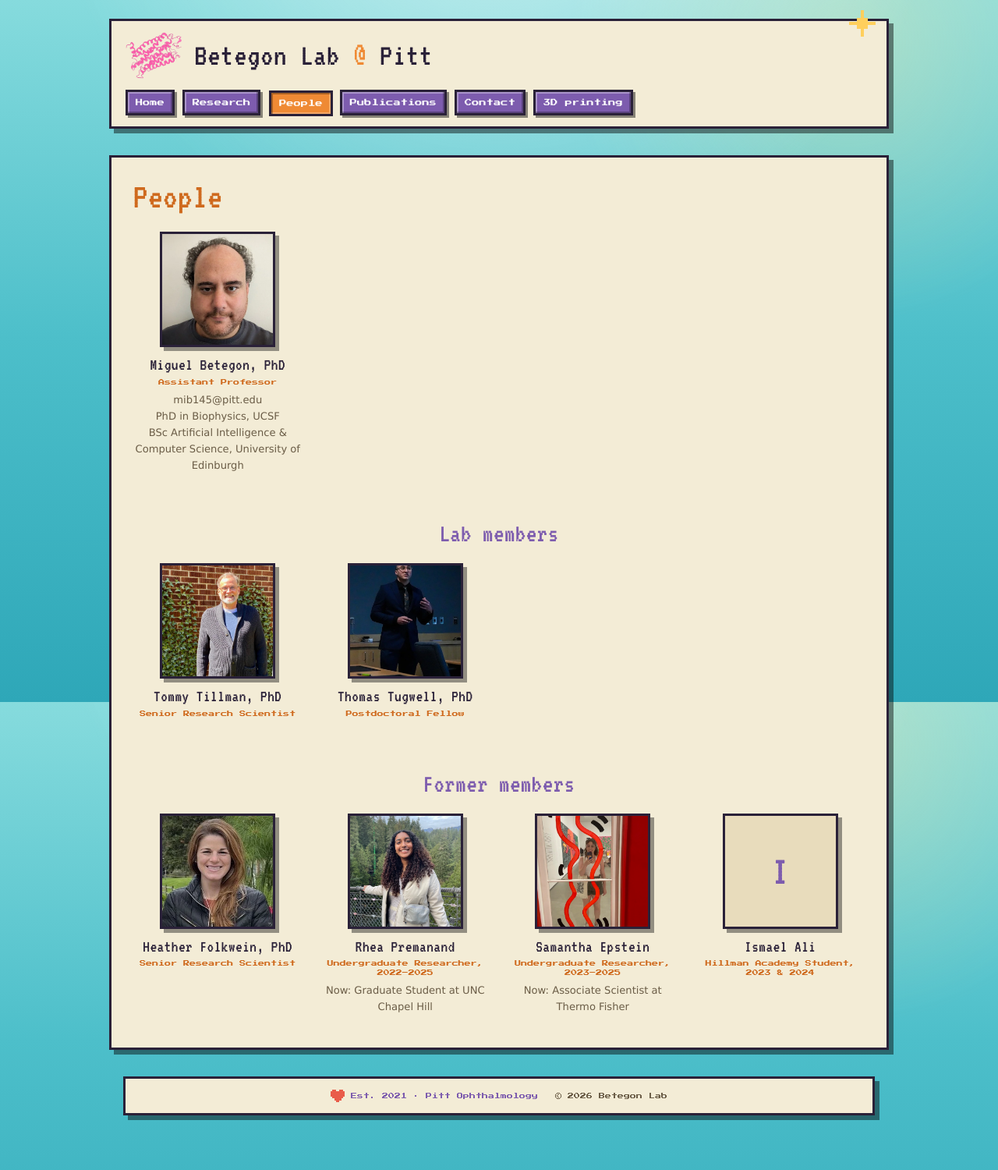
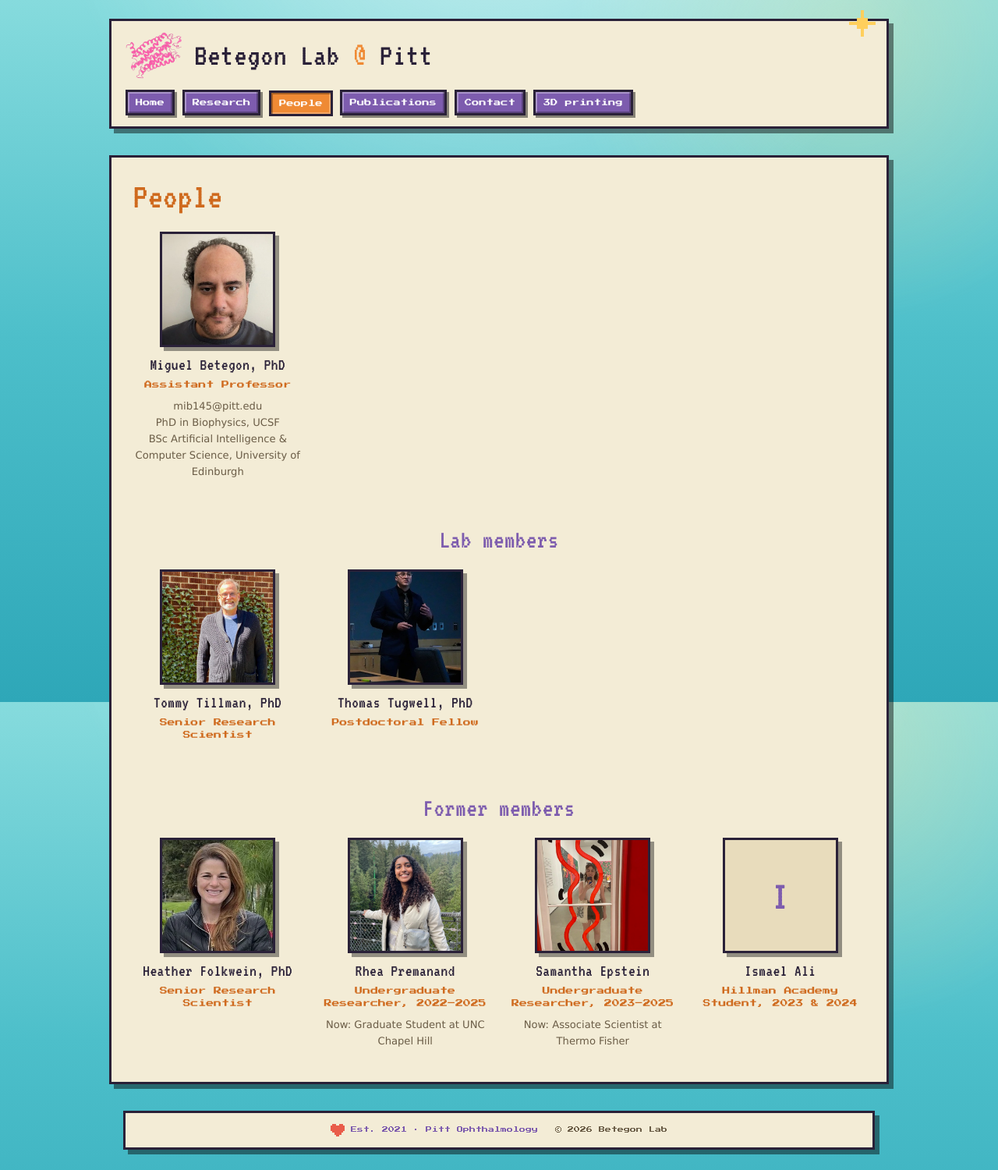
Before and after one commit to betegonlab/betegonlab.github.io, a Jekyll site: the page built from people.html, in a window 1280 px wide. Shown: the whole page at 78% size. Built offline with Jekyll 4.4.1, drawn with Linux system fonts in a browser that asks for light colours; before the commit the page ends 1456 px from its top, so only the background shows below that.

Commit message:
Bigger role titles, underline publication titles

```diff
--- a/assets/css/style.css
+++ b/assets/css/style.css
@@ -229,7 +229,7 @@ figcaption { color: var(--muted); font-size: .82rem; margin-top: .8em; font-styl
   font-family: "VT323", monospace; font-size: 3.4rem; color: var(--purple);
 }
 .person h3 { margin: 0 0 2px; font-size: 1.35rem; color: var(--ink); }
-.person .role { font-family: "Press Start 2P", monospace; color: var(--pink-d); font-size: .5rem; line-height: 1.5; margin: 4px 0 6px; }
+.person .role { font-family: "Press Start 2P", monospace; color: var(--pink-d); font-size: .62rem; line-height: 1.6; margin: 6px 0 8px; }
 .person .meta { color: var(--muted); font-size: .82rem; margin: 0; }
 .person .meta a { color: var(--muted); }
 .section-label { text-align: center; margin-top: 1.8em; }
@@ -243,6 +243,7 @@ figcaption { color: var(--muted); font-size: .82rem; margin-top: .8em; font-styl
 .pub .num { font-family: "VT323", monospace; font-size: 1.7rem; color: var(--gold); line-height: 1; }
 .pub .cite { margin: 0; font-size: .92rem; }
 .pub .cite em { color: var(--purple); font-style: italic; }
+.pub .cite .title { text-decoration: underline; text-underline-offset: 2px; }
 .pub .cite .authors .me { font-weight: bold; color: var(--pink-d); }
 .pub .links a {
   font-family: "Press Start 2P", monospace; font-size: .5rem;
--- a/publications.html
+++ b/publications.html
@@ -13,7 +13,7 @@ permalink: /publications/
       <div>
         <p class="cite">
           <span class="authors">{{ pub.authors | replace: 'Betegon M', '<span class="me">Betegon M</span>' }}</span>
-          {% if pub.title and pub.title != '' %} {{ pub.title }}{% endif %}
+          {% if pub.title and pub.title != '' %} <span class="title">{{ pub.title }}</span>{% endif %}
           <em>{{ pub.venue }}</em>, {{ pub.year }}.{% if pub.note %} <span class="meta">({{ pub.note }})</span>{% endif %}
         </p>
         <div class="links">
```
